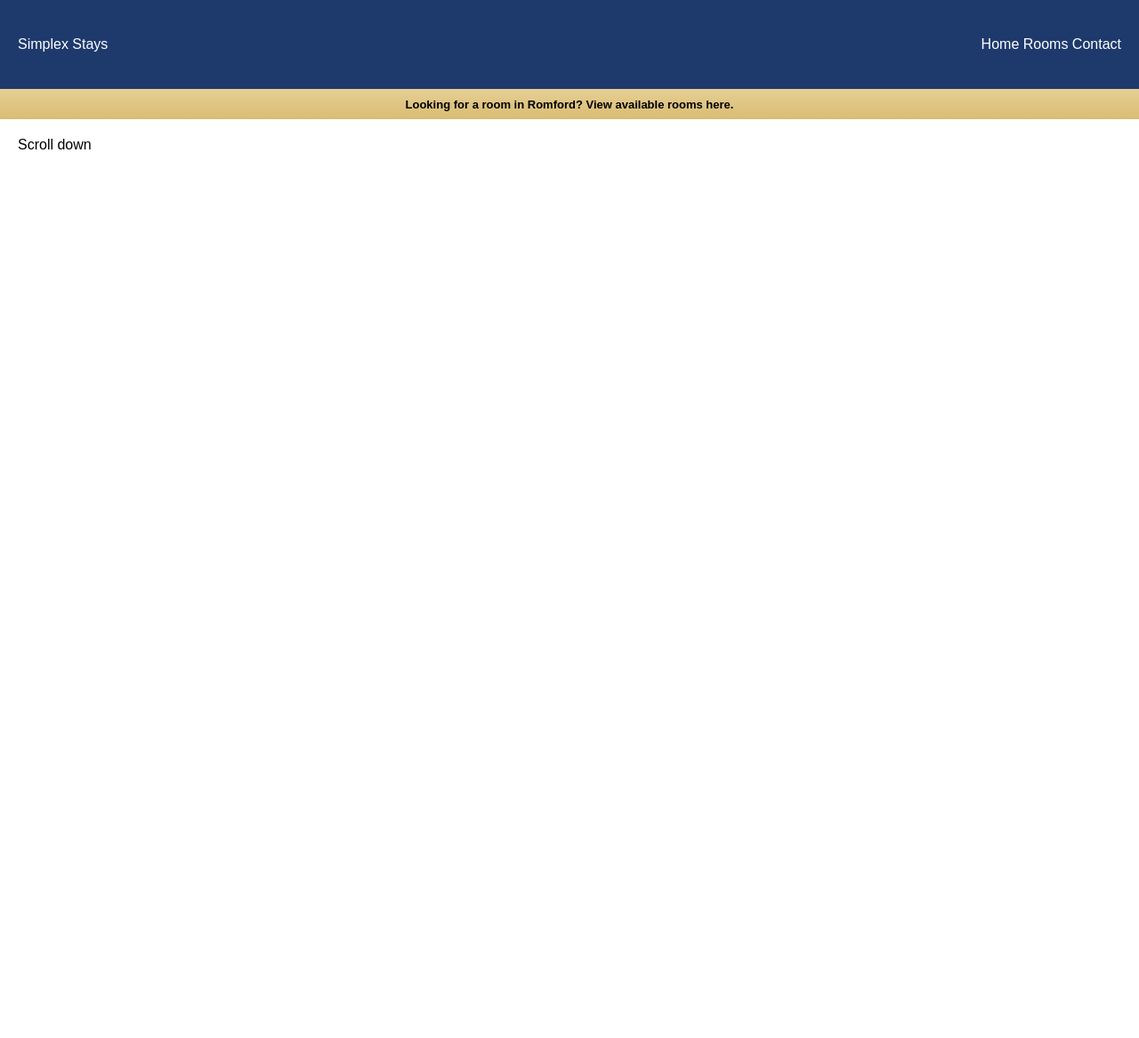
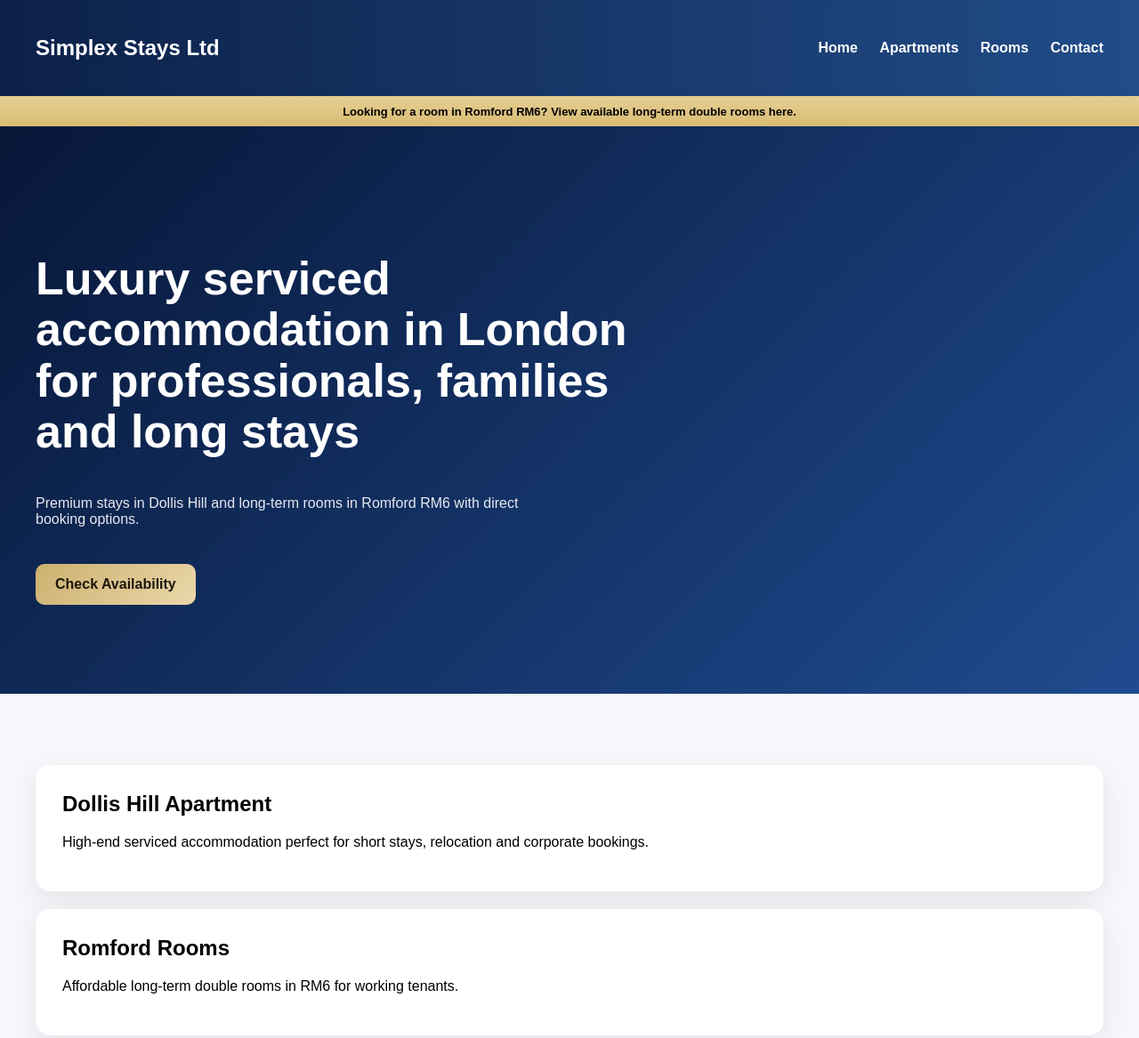
Before and after one commit to simplexstaysproperties-cmd/html-starter, a website: page index.html in a window 1280 px wide. Shown: the top 1167 px of the page at 89% size. Drawn offline with Linux system fonts and the light colour scheme.

Commit message:
Update index.html

```diff
--- a/index.html
+++ b/index.html
@@ -3,36 +3,49 @@
 <head>
 <meta charset="UTF-8">
 <meta name="viewport" content="width=device-width, initial-scale=1.0">
-<title>Simplex Stays</title>
+<title>Simplex Stays Ltd</title>
 
 <style>
 :root {
-  --header-height: 100px;
+  --header-height: 108px;
   --header-height-scrolled: 70px;
+  --gold: #ccb06f;
+  --navy: #0c2148;
 }
 
-body { margin:0; font-family:Arial; }
+body {
+  margin:0;
+  font-family: Arial, sans-serif;
+  background:#f5f7fb;
+}
 
 /* HEADER */
 .topbar {
   position: sticky;
   top: 0;
   z-index: 1000;
-  background: #1e3a6d;
+  background: linear-gradient(90deg,#0c2148,#214c88);
 }
 
 .nav {
   min-height: var(--header-height);
   display:flex;
+  align-items:center;
   justify-content:space-between;
-  align-items:center;
-  padding:0 20px;
+  padding: 0 40px;
   color:white;
   transition: all 0.3s ease;
 }
 
 .topbar.scrolled .nav {
   min-height: var(--header-height-scrolled);
+}
+
+.nav a {
+  color:white;
+  margin-left:20px;
+  text-decoration:none;
+  font-weight:600;
 }
 
 /* BANNER */
@@ -67,9 +80,57 @@ body { margin:0; font-family:Arial; }
   transform: translateY(-10px);
 }
 
-.content {
-  height:2000px;
-  padding:20px;
+/* HERO */
+.hero {
+  padding:100px 40px;
+  background: linear-gradient(135deg,#071738,#1f4b8f);
+  color:white;
+}
+
+.hero h1 {
+  font-size:52px;
+  max-width:700px;
+  line-height:1.1;
+}
+
+.hero p {
+  max-width:600px;
+  margin-top:15px;
+  opacity:0.9;
+}
+
+.btn {
+  display:inline-block;
+  margin-top:25px;
+  padding:14px 22px;
+  background: linear-gradient(135deg,#ccb06f,#ead7aa);
+  color:#1d160a;
+  font-weight:700;
+  border-radius:10px;
+  text-decoration:none;
+}
+
+/* SECTIONS */
+.section {
+  padding:80px 40px;
+}
+
+.card {
+  background:white;
+  padding:30px;
+  border-radius:16px;
+  box-shadow:0 10px 30px rgba(0,0,0,0.08);
+  margin-bottom:20px;
+}
+
+h2 {
+  margin-top:0;
+}
+
+footer {
+  padding:30px;
+  text-align:center;
+  background:white;
 }
 
 </style>
@@ -77,18 +138,49 @@ body { margin:0; font-family:Arial; }
 
 <body>
 
+<!-- HEADER -->
 <div class="topbar">
   <div class="nav">
-    <div>Simplex Stays</div>
-    <div>Home Rooms Contact</div>
+    <div style="font-weight:800; font-size:24px;">Simplex Stays Ltd</div>
+    <div>
+      <a href="#">Home</a>
+      <a href="#">Apartments</a>
+      <a href="#">Rooms</a>
+      <a href="#">Contact</a>
+    </div>
   </div>
 </div>
 
+<!-- GOLD BANNER -->
 <div class="top-banner">
-  <div class="banner-inner">Looking for a room in Romford? View available rooms here.</div>
+  <div class="banner-inner">
+    Looking for a room in Romford RM6? View available long-term double rooms here.
+  </div>
 </div>
 
-<div class="content">Scroll down</div>
+<!-- HERO -->
+<section class="hero">
+  <h1>Luxury serviced accommodation in London for professionals, families and long stays</h1>
+  <p>Premium stays in Dollis Hill and long-term rooms in Romford RM6 with direct booking options.</p>
+  <a class="btn" href="#">Check Availability</a>
+</section>
+
+<!-- PROPERTY SECTION -->
+<section class="section">
+  <div class="card">
+    <h2>Dollis Hill Apartment</h2>
+    <p>High-end serviced accommodation perfect for short stays, relocation and corporate bookings.</p>
+  </div>
+
+  <div class="card">
+    <h2>Romford Rooms</h2>
+    <p>Affordable long-term double rooms in RM6 for working tenants.</p>
+  </div>
+</section>
+
+<footer>
+  © 2026 Simplex Stays Ltd
+</footer>
 
 <script>
 const banner = document.querySelector('.top-banner');
```
